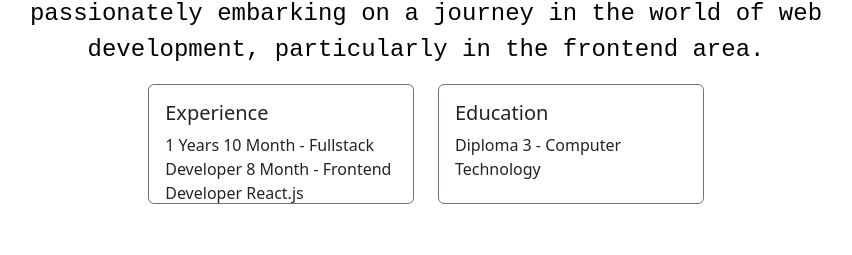
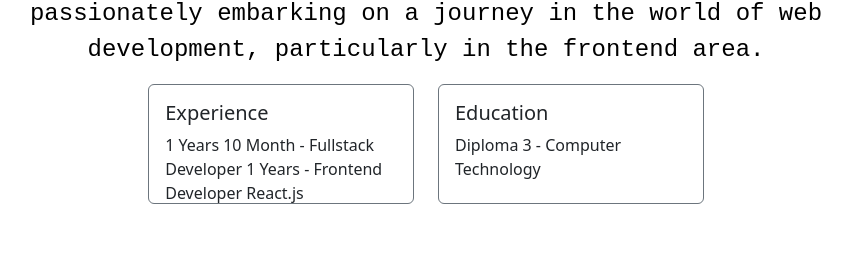
Before and after one commit to jeremia27/my-portfolio, a React (Create React App) app: page / in a window 1280 px wide. Shown: the part 912-1167 px from the top of the page, without its empty margins (214-1066 px from the left). Built offline with nearby package versions, Linux system fonts and the light colour scheme; a web font is replaced by a local one.

Commit message:
update about

```diff
--- a/src/components/Pages/About/About.js
+++ b/src/components/Pages/About/About.js
@@ -17,7 +17,7 @@ export default function About() {
                             <Card.Body >
                                 <Card.Title>Experience</Card.Title>
                                 <Card.Text> 1 Years 10 Month - Fullstack Developer
-                                    8 Month - Frontend Developer React.js
+                                    1 Years - Frontend Developer React.js
                                 </Card.Text>
                             </Card.Body>
                         </Card>
```
